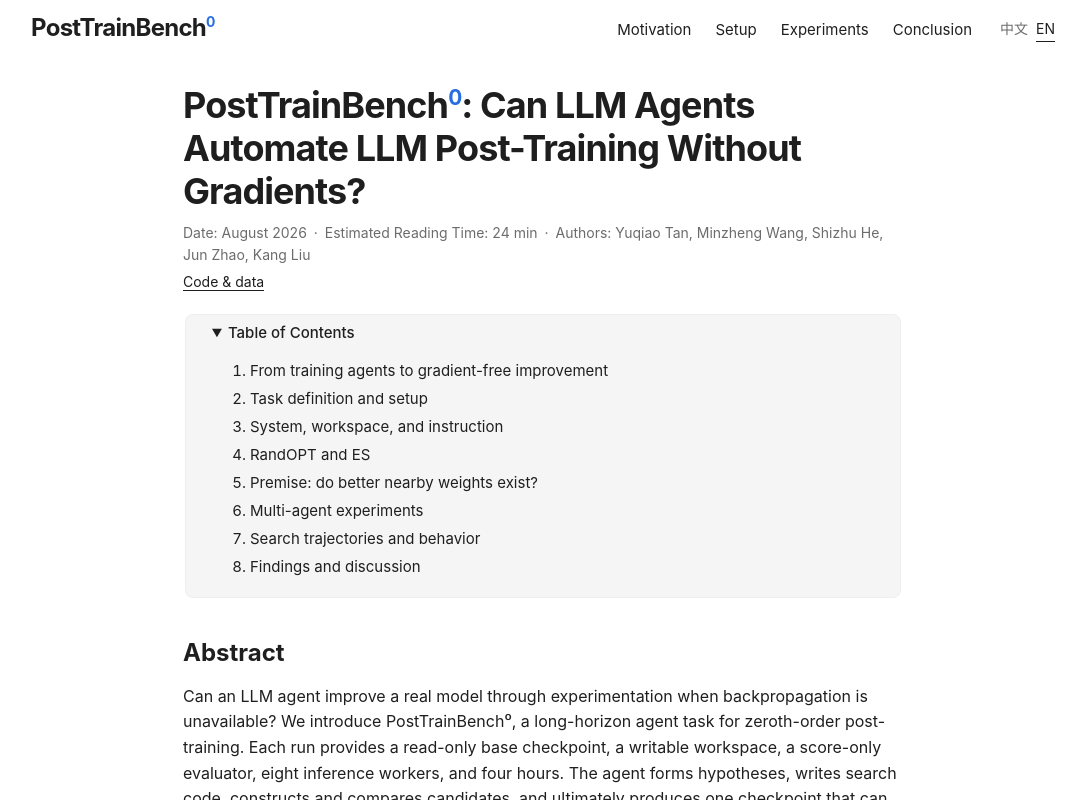
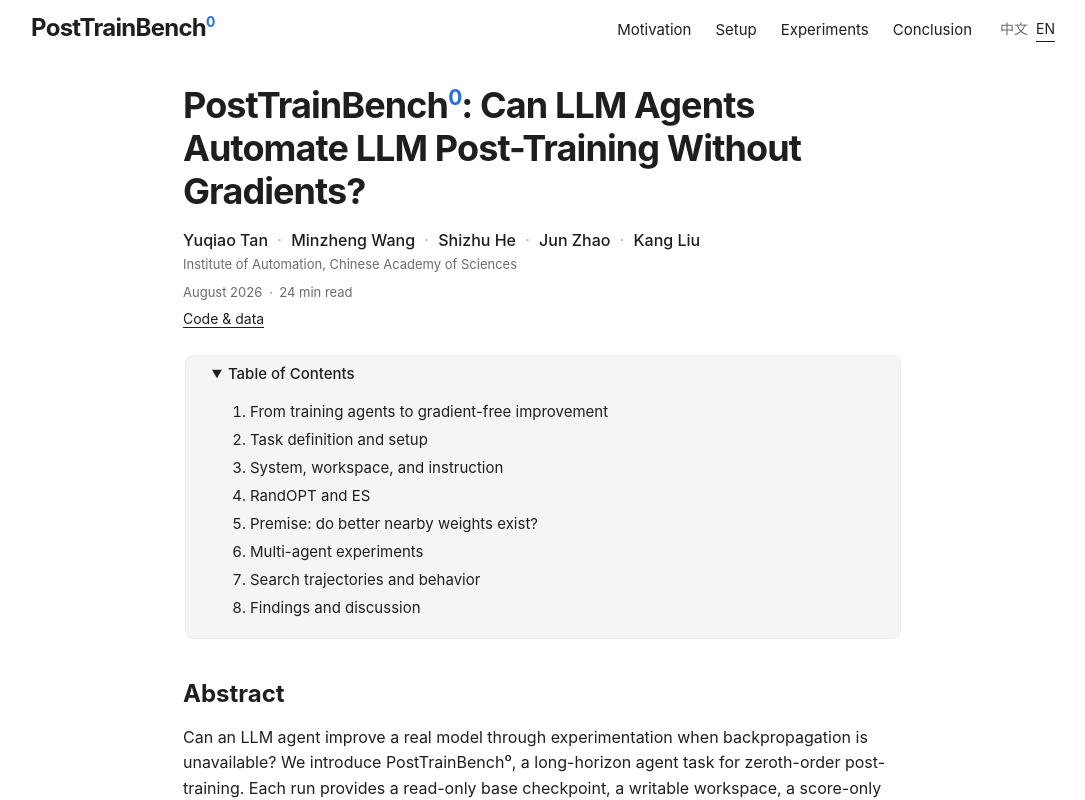
Before and after one commit to Trae1ounG/PostTrainBench0, a React (Vite) app: page / in a window 1280 px wide. Shown: the top 800 px of the page, without its empty margins (97-1182 px from the left). Built offline with nearby package versions, Linux system fonts and the light colour scheme.

Commit message:
docs: format authors and affiliation

```diff
--- a/app/globals.css
+++ b/app/globals.css
@@ -61,7 +61,7 @@ img { display: block; max-width: 100%; }
   padding-left: var(--gap);
   padding-right: var(--gap);
 }
-.article-header { margin: 24px auto 20px; }
+.article-header { margin: 24px auto 24px; }
 .article-header h1 {
   margin: 0 0 4px;
   color: var(--ink);
@@ -71,7 +71,12 @@ img { display: block; max-width: 100%; }
   line-height: 1.2;
 }
 .article-header h1 sup { color: var(--blue); font-size: .58em; line-height: 0; }
-.article-meta { margin: 8px 0 0; color: var(--muted); font-size: 14px; }
+.article-authors { margin: 14px 0 0; }
+.article-authors p { margin: 0; }
+.author-names { color: var(--ink); font-size: 16px; font-weight: 550; line-height: 1.5; }
+.author-names span { margin: 0 5px; color: #aaa; font-weight: 400; }
+.author-affiliation { margin-top: 3px !important; color: var(--muted); font-size: 13px; line-height: 1.45; }
+.article-meta { margin: 9px 0 0; color: var(--muted); font-size: 13px; }
 .article-meta span { margin: 0 3px; }
 .article-links { margin: 5px 0 0; color: var(--muted); font-size: 14px; }
 .article-links a { color: var(--ink); box-shadow: 0 1px; }
--- a/app/page.tsx
+++ b/app/page.tsx
@@ -111,7 +111,11 @@ export default function Home() {
     <article className="research-article" id="top">
       <header className="article-header">
         <h1>PostTrainBench<sup>0</sup>: {tx("LLM Agent 能否在没有梯度的情况下完成模型后训练？", "Can LLM Agents Automate LLM Post-Training Without Gradients?")}</h1>
-        <p className="article-meta">{tx("日期：2026 年 8 月", "Date: August 2026")} <span>·</span> {tx("预计阅读时间：24 分钟", "Estimated Reading Time: 24 min")} <span>·</span> {tx("作者：Yuqiao Tan、Minzheng Wang、Shizhu He、Jun Zhao、Kang Liu", "Authors: Yuqiao Tan, Minzheng Wang, Shizhu He, Jun Zhao, Kang Liu")}</p>
+        <div className="article-authors">
+          <p className="author-names">Yuqiao Tan <span>·</span> Minzheng Wang <span>·</span> Shizhu He <span>·</span> Jun Zhao <span>·</span> Kang Liu</p>
+          <p className="author-affiliation">{tx("中国科学院自动化研究所", "Institute of Automation, Chinese Academy of Sciences")}</p>
+        </div>
+        <p className="article-meta">{tx("2026 年 8 月", "August 2026")} <span>·</span> {tx("预计阅读时间：24 分钟", "24 min read")}</p>
         <p className="article-links"><a href="https://github.com/Trae1ounG/PostTrainBench0">Code &amp; data</a></p>
       </header>
 
--- a/index.html
+++ b/index.html
@@ -16,7 +16,7 @@
     <meta property="og:image" content="https://trae1oung.github.io/posttrainbench0/og.png" />
     <meta name="twitter:card" content="summary_large_image" />
     <script type="application/ld+json">
-      {"@context":"https://schema.org","@type":"ScholarlyArticle","headline":"PostTrainBench⁰: Can LLM Agents Automate LLM Post-Training Without Gradients?","author":[{"@type":"Person","name":"Yuqiao Tan"},{"@type":"Person","name":"Minzheng Wang"},{"@type":"Person","name":"Shizhu He"},{"@type":"Person","name":"Jun Zhao"},{"@type":"Person","name":"Kang Liu"}],"datePublished":"2026-08-24","url":"https://trae1oung.github.io/posttrainbench0/","inLanguage":["en","zh-CN"]}
+      {"@context":"https://schema.org","@type":"ScholarlyArticle","headline":"PostTrainBench⁰: Can LLM Agents Automate LLM Post-Training Without Gradients?","author":[{"@type":"Person","name":"Yuqiao Tan","affiliation":{"@type":"Organization","name":"Institute of Automation, Chinese Academy of Sciences"}},{"@type":"Person","name":"Minzheng Wang","affiliation":{"@type":"Organization","name":"Institute of Automation, Chinese Academy of Sciences"}},{"@type":"Person","name":"Shizhu He","affiliation":{"@type":"Organization","name":"Institute of Automation, Chinese Academy of Sciences"}},{"@type":"Person","name":"Jun Zhao","affiliation":{"@type":"Organization","name":"Institute of Automation, Chinese Academy of Sciences"}},{"@type":"Person","name":"Kang Liu","affiliation":{"@type":"Organization","name":"Institute of Automation, Chinese Academy of Sciences"}}],"datePublished":"2026-08-24","url":"https://trae1oung.github.io/posttrainbench0/","inLanguage":["en","zh-CN"]}
     </script>
   </head>
   <body>
@@ -24,6 +24,7 @@
       <main>
         <article>
           <h1>PostTrainBench⁰: Can LLM Agents Automate LLM Post-Training Without Gradients?</h1>
+          <p>Yuqiao Tan · Minzheng Wang · Shizhu He · Jun Zhao · Kang Liu<br />Institute of Automation, Chinese Academy of Sciences</p>
           <p>PostTrainBench⁰ is a research preview for evaluating whether an autonomous LLM agent can improve a frozen language model using only score feedback and zeroth-order optimization.</p>
           <h2>Benchmark setup</h2>
           <p>Each four-hour run uses one read-only base checkpoint, eight inference workers, and seven tasks: Countdown, GSM8K, MATH-500, OlympiadBench, MBPP, ROCStories, and USPTO-50K. Gradients, evaluator edits, model replacement, and inference-time ensembles are forbidden.</p>
```
Also changed, not shown: 2 other files (tests, documents, lock files or other folders).
